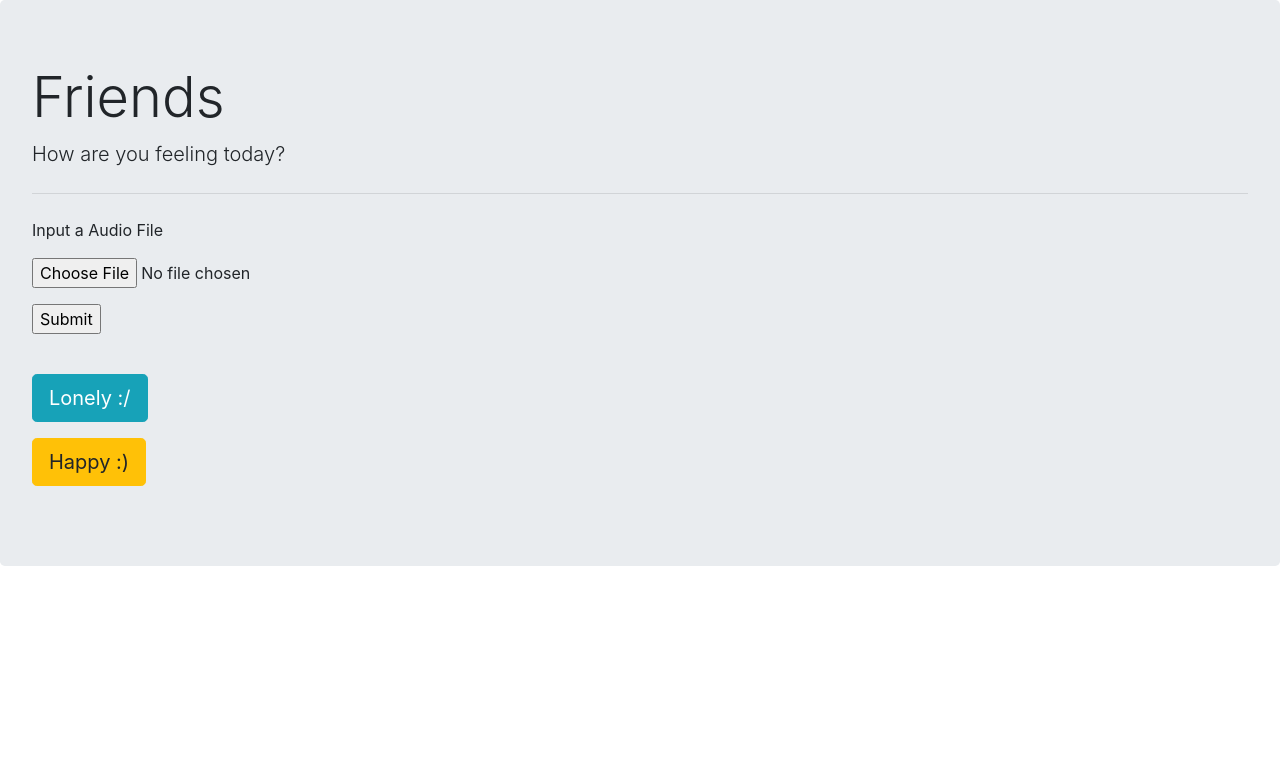
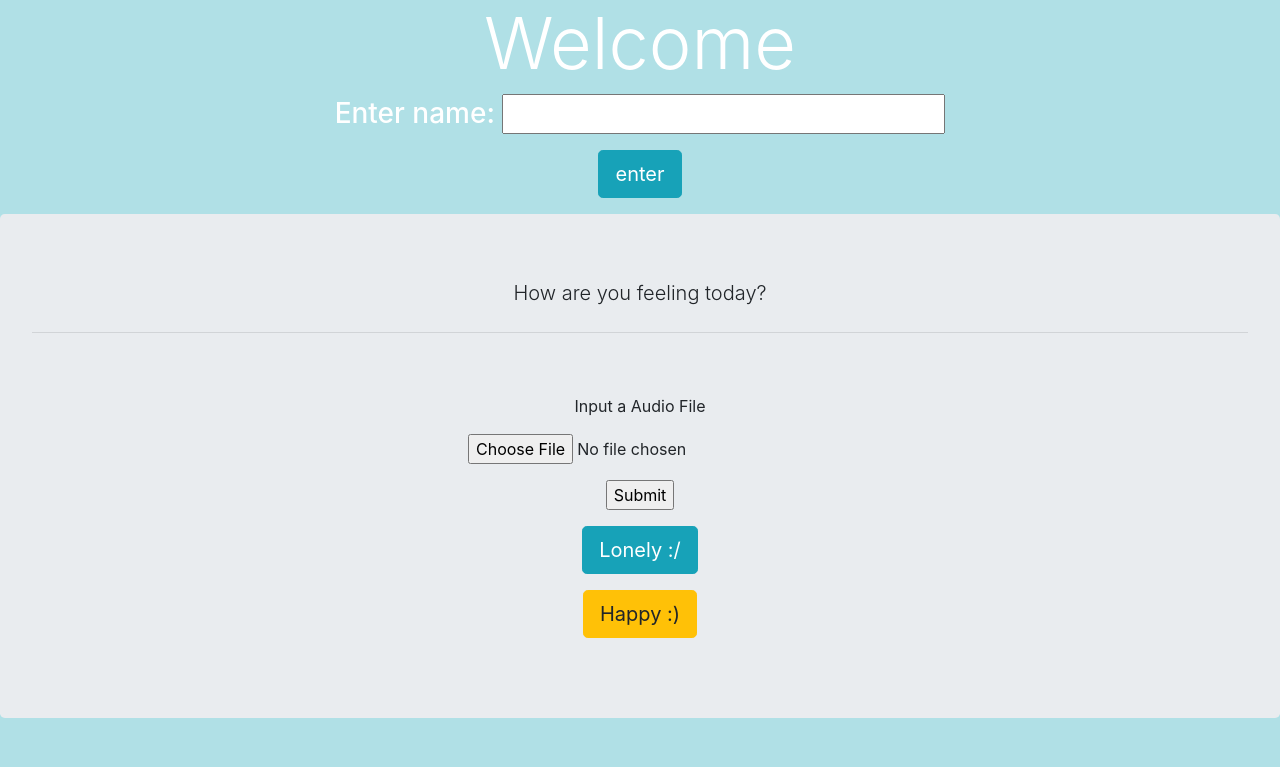
Before and after one commit to heinsanhtet/Mhack, a Flask app: template flask-by-example/templates/index.html in a window 1280 px wide. Shown: the top 767 px of the page. Run offline with Flask 2, Linux system fonts and the light colour scheme; the template is opened without the code that fills it, so the values that code supplies are empty; some libraries are stand-ins or nearby versions.

Commit message:
Last
Changes

```diff
--- a/css/index.css
+++ /dev/null
@@ -1,15 +0,0 @@
-#lonely-challenge {
-  display: none;
- }
-
-#numLonely {
-  display: none;
- }
-
-#numHappy {
-  display: none;
-
-}
-#happy-challenge {
-  display: none;
-}
--- a/flask-by-example/templates/index.html
+++ b/flask-by-example/templates/index.html
@@ -7,16 +7,30 @@
 <html lang="en" dir="ltr">
 	<head>
 		<meta charset="utf-8">
-		<link rel="stylesheet" type="text/css" href=".\css\index.css"
+		<link rel="stylesheet" type="text/css" href="index.css"
 		<title></title>
 	</head>
 
-	<body>
+	<body> <center>
+	  <div class="welcome">
+	    <body style="background-color:powderblue;">
+	    <h1 class="display-3" style="font-family: ;"> <font color= white><center>Welcome</center></font> </h1>
 
-		<div class="jumbotron">
-	    <h1 class="display-4">Friends</h1>
-	    <p class="lead">How are you feeling today?</p>
-	    <hr class="my-4">
+	  <form> <h3 class="enterName" style="font-family: ;"> <font color= white><center>Enter name:  <input type="text" name="userName" value="" id = "userName"> <br> </center></font></h3></form>
+	    <p class="nameclass">
+	        <a class="btn btn-info btn-lg" href="#" role="button" style="font-family: " id="nametransition">enter</a>
+	      </p>
+
+	    </body>
+	  </div>
+
+	  <div class="jumbotron">
+	    <center>
+	    	<p class="lead" bgcolor = grey>How are you feeling today?</p>
+	    	<hr class="my-4">
+	      <div> <center> <pre id="nameSpace"> </pre></center>
+	      </div>
+	    </center>
 
 			<form  action="/upload" method="post" enctype="multipart/form-data">
 				<p>Input a Audio File</p>
@@ -31,9 +45,8 @@
 			</form>
 
 
-	    <p id="lonelyclass">
-				<br>
-	    	<a class="btn btn-info btn-lg" href="#" role="button" 		id="lonely">Lonely :/</a>
+			<p id="lonelyclass">
+	    	<a class="btn btn-info btn-lg" href="#" role="button" style="font-family: " id="lonely">Lonely :/</a>
 	      <!-- class does the color of button -->
 	    </p>
 	  <div>
@@ -41,7 +54,7 @@
 	    </div>
 
 	    <p class="happyclass">
-	      <a class="btn btn-warning btn-lg" href="#" role="button"  id="happy">Happy :)</a>
+	      <a class="btn btn-warning btn-lg" href="#" role="button" style="font-family: " id="happy">Happy :)</a>
 	    </p>
 	    <div>
 	       <pre id="numHappy"></pre>
@@ -50,29 +63,33 @@
 
 
 	  <div id="lonely-challenge">
-	    <h1> Conquer Loneliness </h1>
-	      <div> <pre id="target-lonely-challege"> </pre>
+	    <h2><font color= white><center>Sorry to hear that :( </center></font></h2>
+	    <h4><center>On that note, I've got a challenge for you! Hopefully it helps!</center></h4>
+	      <div> <center> <pre id="Output-lonely-challenge"> </pre>
+	        </center>
 	      </div>
-	       <a class="btn btn-primary btn-lg" href="#" role="button" id="lonelyChallenges">Completed</a>
+	       <a class="btn btn-outline-info btn-lg" href="#" role="button" id="lonelyChallenges"><font color = black><center>Completed</center></font></a>
 
-	    <div> Times Completed: <pre id="numLonelyCompleted"> </pre>
+	    <div><center> Times Completed: <pre id="numLonelyCompleted"> </pre> </center>
 	    </div>
 	  </div>
 	    <div id="happy-challenge">
-	      <h1> Stay Happy </h1>
-	<form>
+	      <h2><font color= white><center>Glad to hear! Life's pretty great! </center></font></h2>
+	      <h5><center> Think of 3 things you are grateful for today and write them down! </center></h5>
+	<form> <center>
 	Grateful #1: <input type="text" name="firstInput" value="" id = "firstGratitude"> <br>
 	Grateful #2: <input type="text" name="secondInput" value="" id = "secondGratitude"> <br>
 	Grateful #3: <input type="text" name="thirdInput" value ="" id = "thirdGratitude"> <br>
-	</form>
-	    	<a class="btn btn-primary btn-lg" href="#" role="button" id="happyChallenges">Completed</a>
+	  </center></form>
+	    	<a class="btn btn-outline-warning btn-lg" href="#" role="button" id="happyChallenges"><font color = black><center>Completed</center></font></a>
 
-	      <div> Times Completed: <pre id="numHappyCompleted"> </pre>
+	      <div> Times Completed: <pre id="numHappyCompleted"> 					</pre>
 	      </div>
 	  <!-- Form Code -->
 	   </div>
-		 <script src="./js/index.js"></script>
+		 <script src="index.js"></script>
 
 
 	</body>
+
 </html>
--- a/js/index.js
+++ b/flask-by-example/templates/index.js
@@ -1,3 +1,5 @@
+var progressTracker = 0;
+
 var numLonely = { countLonely: -1 }; //# times click "lonely"
 
 var numLonelyCompleted = { pointsLonely: -1 }; // # times click "completed" in lonely-challenge
@@ -17,13 +19,18 @@ $("#happyChallenges").click(function(e) {
   $("#secondGratitude").val("");
   $("#thirdGratitude").val("");
 });
+
+// var storeName = name;
+
 var lonelyChallenges = [
 
-  "Sit with someone new today when you eat",
-  "Reach out to a new friend and plan a time to eat or hang out",
-  "Go to MHacks!",
+  "Sit with someone new today in the dining hall",
+  "Reach out to a friend and plan a time to eat or hang out",
   "Check in with highschool friends",
-  "Find a club you like and keep going!"
+  "Check in with family",
+  "Check in with how others around you are doing",
+  "Join a club and attend at least 3 times",
+  "Keep your door open to the hallway for 1 week"
 
   ];
  var i = 0;
@@ -44,6 +51,9 @@ var lonelyChallenges = [
 // var randomLonely =
 //    lonelyChallenges= [Math.floor(Math.random()*lonelyChallenges.length)];
 
+ $("#enterName").click(function(e) {
+    $("#nameSpace").html("work in progress");
+ });
 
 // count numLonely and toggle to lonely-challenge
 $(function() {
@@ -58,7 +68,7 @@ $("#lonely").click(function(e) {
 
 function incrementLonelyCount() {
   numLonely.countLonely++;
-  $("#target-lonely-challege").html(rightLChallenge);
+  $("#Output-lonely-challenge").html(rightLChallenge);
   $("#numLonely").text(numLonely.countLonely);
 }
 
```
Also changed, not shown: flask-by-example/templates/index.css (added, +40 -0 lines), 2 other files.
